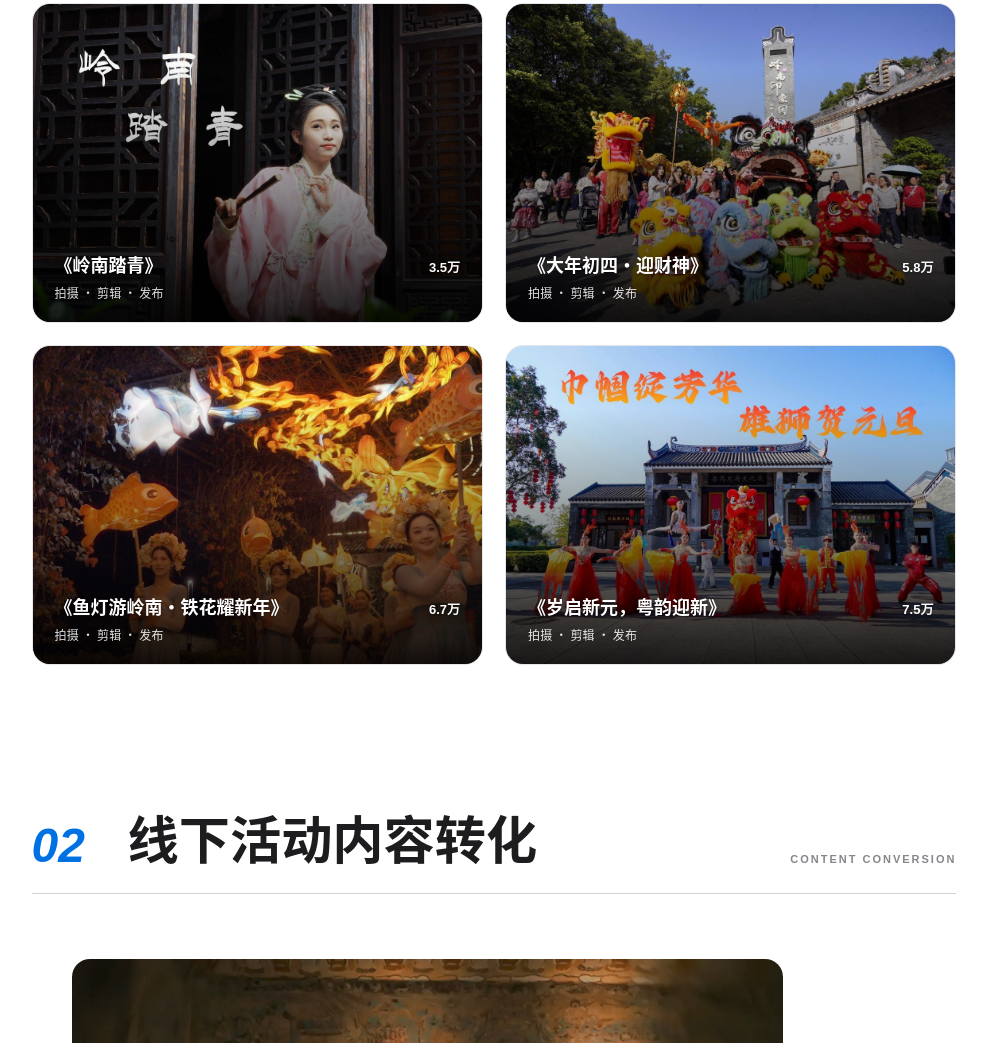
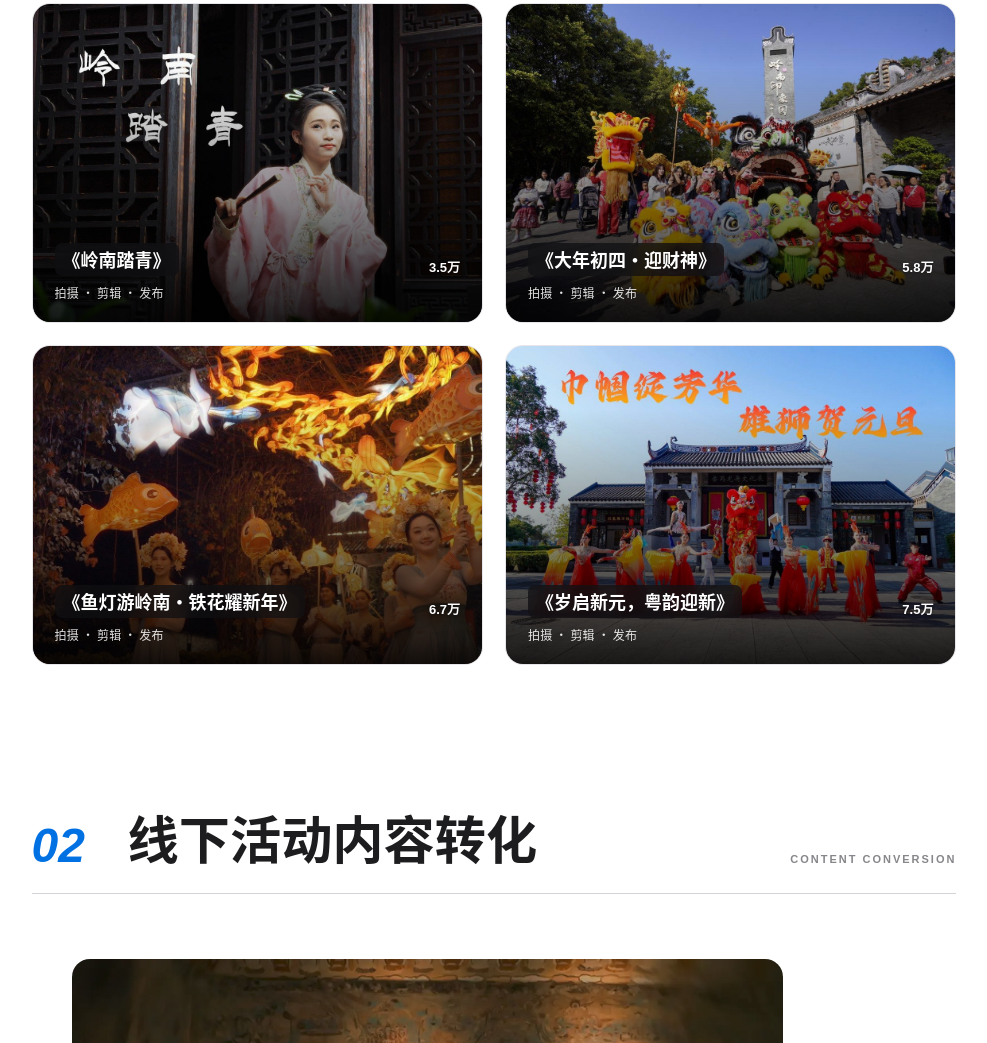
Before and after one commit to riter122/resume, a plain HTML site: page index.html in a window 1280 px wide. Shown: the part 4168-5211 px from the top of the page, without its empty margins (234-1221 px from the left). Drawn offline with Linux system fonts and the light colour scheme.

Commit message:
Ensure portfolio titles stay readable

```diff
--- a/index.html
+++ b/index.html
@@ -102,7 +102,7 @@
     .cap{background:transparent;border-color:var(--line)}.cap-num,.case-index,.case-body h4,.job-date,.step b{color:#0071e3}.job-role{color:#6e6e73}.highlight{border-color:#0071e3;background:#f5f5f7;color:#1d1d1f}
     .case-head{border-color:var(--line)}.case-type{color:#86868b}.solution{border-color:#0071e3}.result-strip span{border-color:#d2d2d7;color:#424245;background:#f5f5f7;border-radius:999px}
     .case-photo,.case-ai-image{background:#f5f5f7;border-radius:18px}.proof-caption{color:#fff}.workflow{background:transparent}.step{background:transparent;border-color:var(--line)}
-    .work-card{border:1px solid #e5e5ea;border-radius:18px;background:#f5f5f7;min-height:320px;isolation:isolate;transition:transform .25s ease,box-shadow .25s ease,border-color .25s ease}.work-card:after{z-index:1;background:linear-gradient(180deg,rgba(0,0,0,.02) 20%,rgba(0,0,0,.88) 100%)}.work-info{display:grid;grid-template-columns:minmax(0,1fr) auto;column-gap:12px;align-items:end}.work-info b{color:#fff;font-weight:700;line-height:1.28;text-shadow:0 1px 3px rgba(0,0,0,.45)}.work-info small{grid-column:1/-1;display:block;margin-top:7px;color:rgba(255,255,255,.88);font-size:12px;letter-spacing:.2px}.work-info span{color:#fff;font-weight:750;text-shadow:0 1px 3px rgba(0,0,0,.45)}.work-card::before{content:"查看作品 ↗";position:absolute;z-index:3;top:16px;right:16px;padding:7px 10px;border-radius:999px;background:rgba(255,255,255,.92);color:#1d1d1f;font:650 12px/1 Arial;letter-spacing:.1px;opacity:0;transform:translateY(-4px);transition:opacity .2s ease,transform .2s ease;box-shadow:0 2px 8px rgba(0,0,0,.12)}
+    .work-card{border:1px solid #e5e5ea;border-radius:18px;background:#f5f5f7;min-height:320px;isolation:isolate;transition:transform .25s ease,box-shadow .25s ease,border-color .25s ease}.work-card:after{z-index:1;background:linear-gradient(180deg,rgba(0,0,0,.02) 20%,rgba(0,0,0,.88) 100%)}.work-info{display:grid;grid-template-columns:minmax(0,1fr) auto;column-gap:12px;align-items:end}.work-info b{display:inline-block;width:max-content;max-width:100%;padding:5px 8px;border-radius:7px;background:rgba(16,16,18,.72);backdrop-filter:blur(10px);color:#fff!important;font-weight:700;line-height:1.28;text-shadow:none}.work-info small{grid-column:1/-1;display:block;margin-top:7px;color:rgba(255,255,255,.88);font-size:12px;letter-spacing:.2px}.work-info span{color:#fff;font-weight:750;text-shadow:0 1px 3px rgba(0,0,0,.45)}.work-card::before{content:"查看作品 ↗";position:absolute;z-index:3;top:16px;right:16px;padding:7px 10px;border-radius:999px;background:rgba(255,255,255,.92);color:#1d1d1f;font:650 12px/1 Arial;letter-spacing:.1px;opacity:0;transform:translateY(-4px);transition:opacity .2s ease,transform .2s ease;box-shadow:0 2px 8px rgba(0,0,0,.12)}
     @media(hover:hover){.work-card:hover{transform:translateY(-4px);box-shadow:0 16px 34px rgba(0,0,0,.12);border-color:#0071e3}.work-card:hover img{transform:scale(1.025)}.work-card:hover::before{opacity:1;transform:none}}.work-card:focus-visible{outline:3px solid rgba(0,113,227,.36);outline-offset:4px}.work-card:focus-visible::before{opacity:1;transform:none}.work-card:active{transform:scale(.99)}
     .tag,.edu-card,.honor{border-color:var(--line);background:transparent;color:#424245}.contact-item{border-color:var(--line)}.copy-btn{color:#0071e3}.copy-btn:hover{color:#005bb5}
     a:focus-visible,button:focus-visible{outline:3px solid rgba(0,113,227,.32);outline-offset:3px;border-radius:8px}
```
